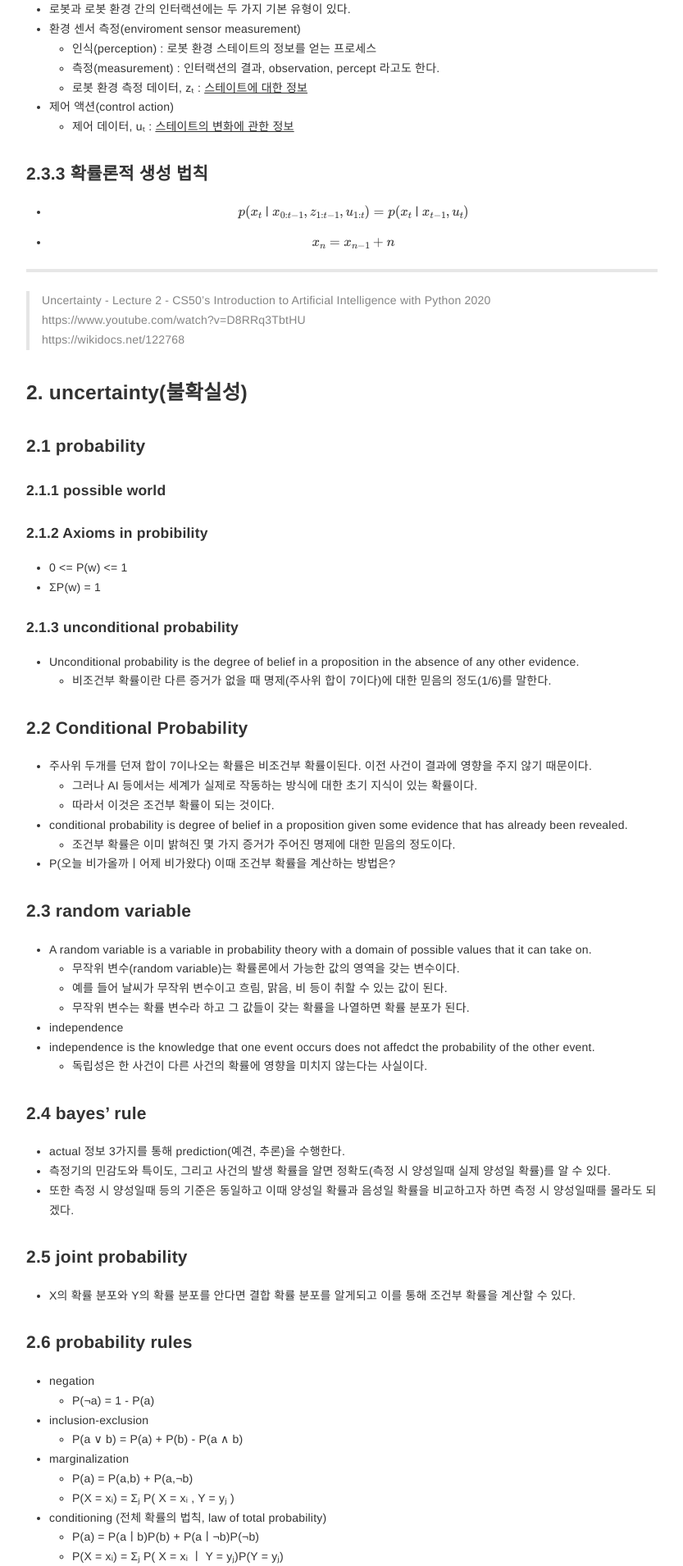
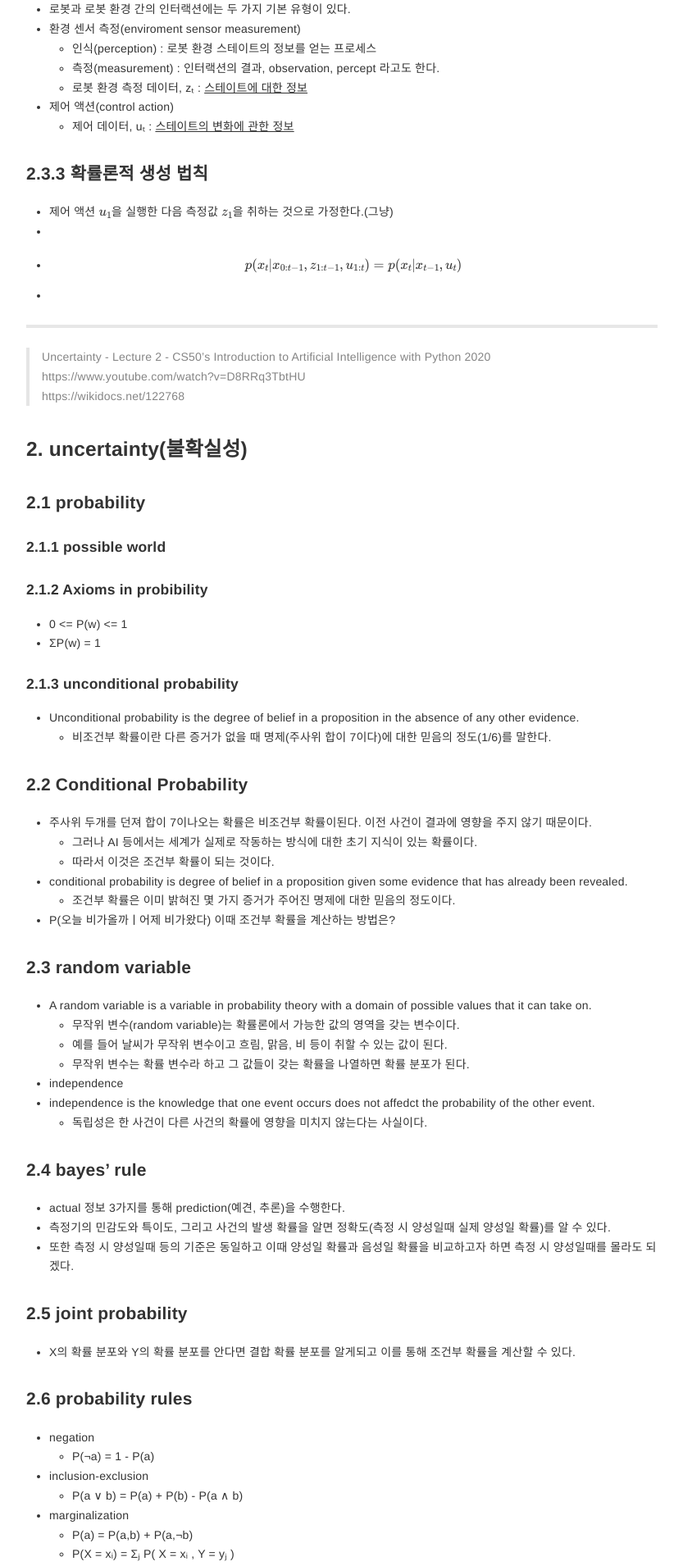
Before and after one commit to contravia-cloud/TechnicalBlog, a Jekyll site: the page built from _posts/2022-04-06-Probabilistic_robotics.md, in a window 1280 px wide. Shown: the part 2789-4699 px from the top of the page at 82% size, without its empty margins (223-1056 px from the left). Built offline with Jekyll 4.4.1, drawn with Linux system fonts in a browser that asks for light colours; our own code applies the rules of GitHub Pages for plain Markdown files; formulas are drawn with MathJax 3; some of the changed text lies outside the part shown.

Commit message:
Update 2022-04-06-Probabilistic_robotics.md

```diff
--- a/_posts/2022-04-06-Probabilistic_robotics.md
+++ b/_posts/2022-04-06-Probabilistic_robotics.md
@@ -79,8 +79,10 @@ date: 2022-04-06
     - 제어 데이터, uₜ : <U>스테이트의 변화에 관한 정보</U>
 
 ### 2.3.3 확률론적 생성 법칙
-  - $$p(x_{t}ㅣx_{0:t-1},z_{1:t-1},u_{1:t}) = p(x_{t}ㅣx_{t-1},u_{t})$$
-  - $$x_{n} = x_{n-1} + n$$
+  - 제어 액션 $$u_{1}$$을 실행한 다음 측정값 $$z_{1}$$을 취하는 것으로 가정한다.(그냥)
+  -
+  - $$p(x_{t}|x_{0:t-1},z_{1:t-1},u_{1:t}) = p(x_{t}|x_{t-1},u_{t})$$
+  -
 
 
 -----------------------------------------------------------------
```
